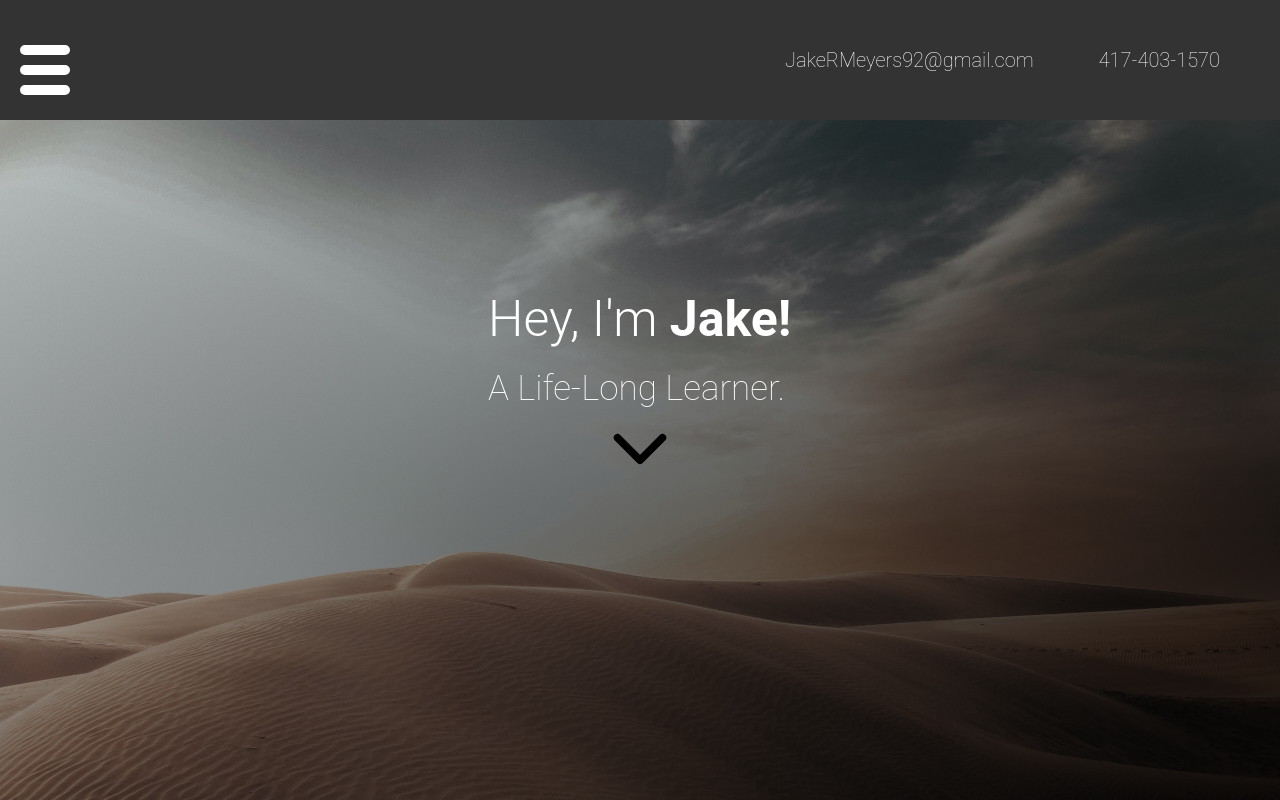
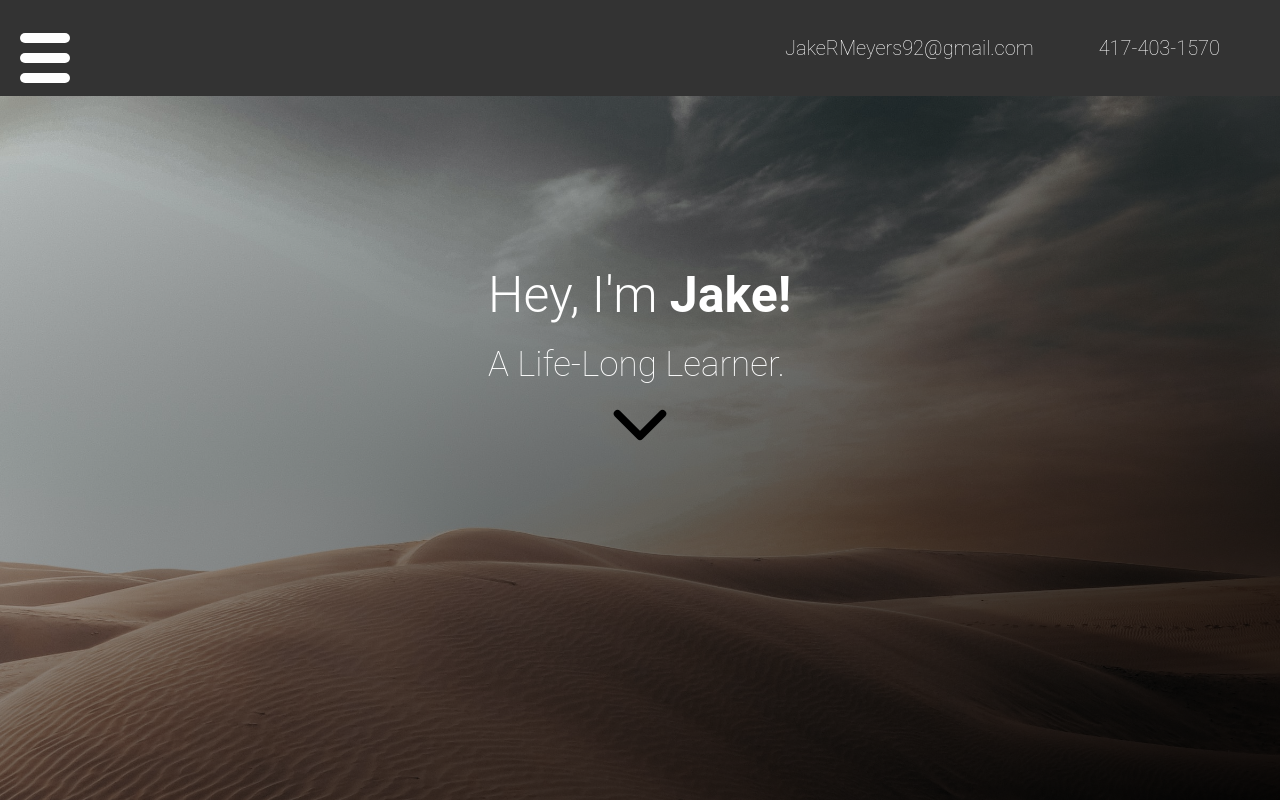
Before and after one commit to jrmeyers92/Portfolio, a website: page index.html in a window 1280 px wide. Shown: the top 800 px of the page. Drawn offline with nearby package versions, Linux system fonts and the light colour scheme.

Commit message:
minor change to nav

```diff
--- a/sass/components/_nav.scss
+++ b/sass/components/_nav.scss
@@ -1,5 +1,5 @@
 .nav {
-  height: 15vh;
+  height: 12vh;
   display: flex;
   justify-content: space-between;
   align-items: center;
```
Also changed, not shown: css/style.css, 1 other file.
